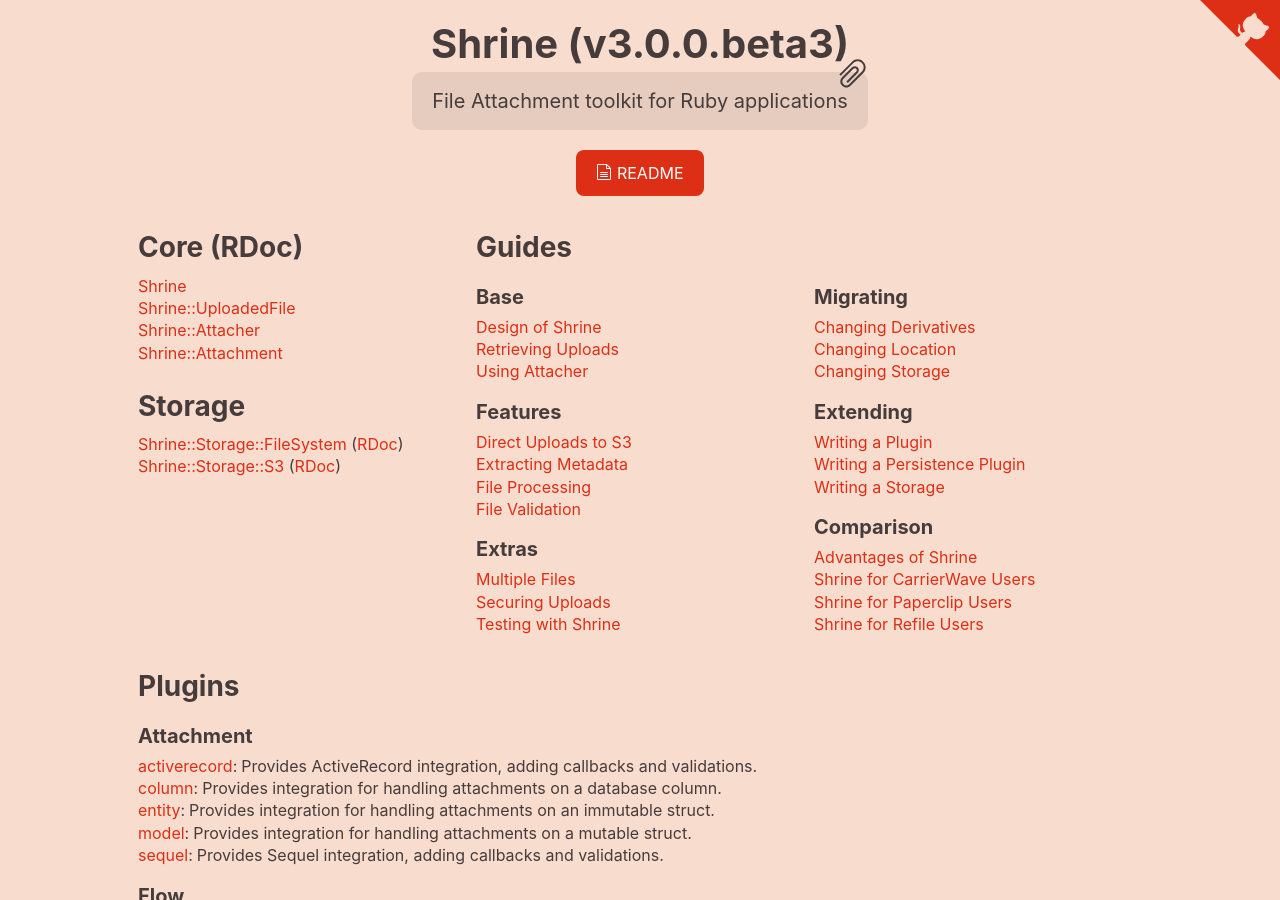
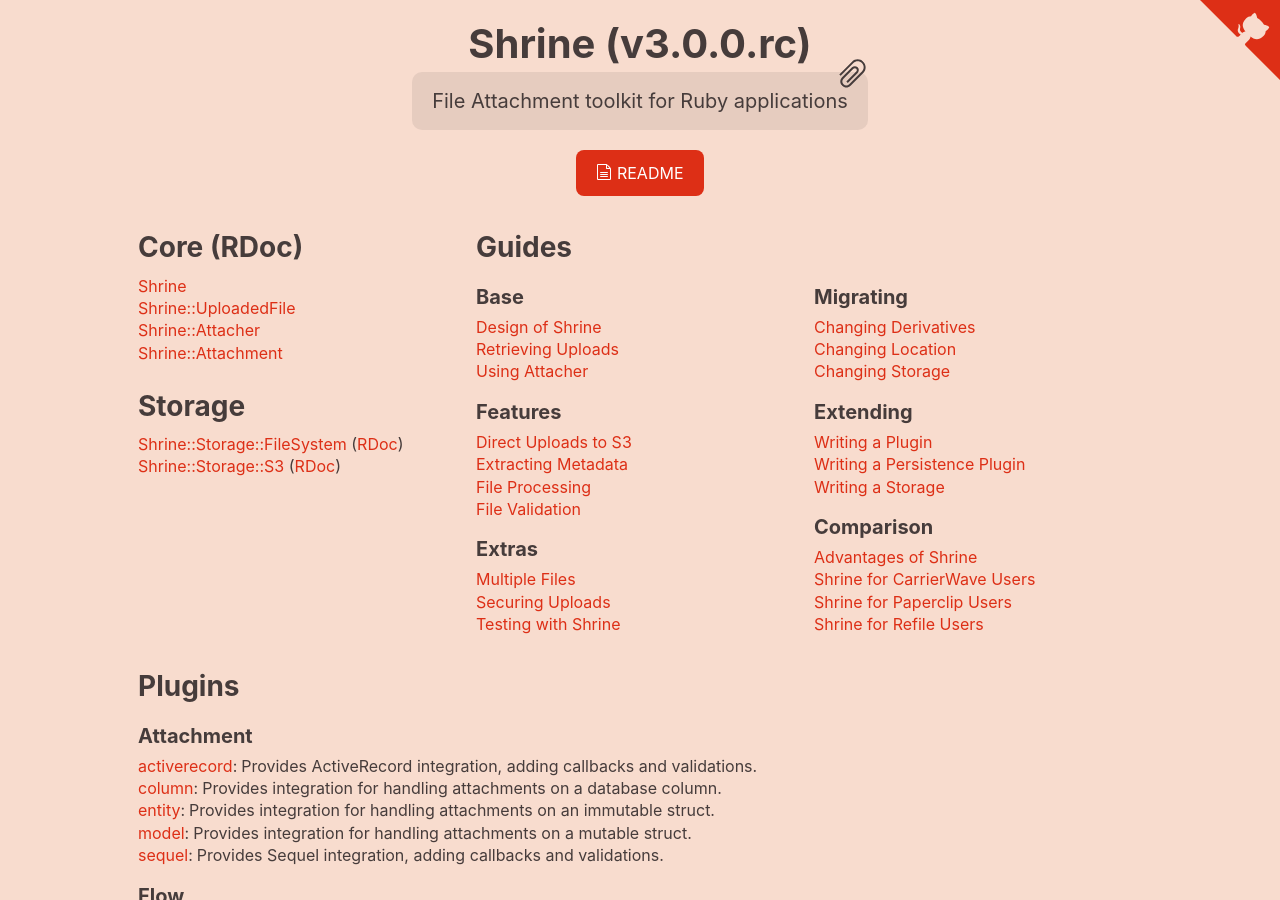
Before and after one commit to avinashcodeer/Romenics, a Jekyll site: the page built from www/index.html, in a window 1280 px wide and 900 px high. Built offline with Jekyll 4.4.1, drawn with Linux system fonts in a browser that asks for light colours; emoji names are drawn with the system emoji font.

Commit message:
Bump to 3.0.0.rc

```diff
--- a/lib/shrine/version.rb
+++ b/lib/shrine/version.rb
@@ -9,7 +9,7 @@
     MAJOR = 3
     MINOR = 0
     TINY  = 0
-    PRE   = "beta3"
+    PRE   = "rc"
 
     STRING = [MAJOR, MINOR, TINY, PRE].compact.join(".")
   end
--- a/www/_data/versions.yml
+++ b/www/_data/versions.yml
@@ -1,7 +1,7 @@
 -
   -
     name: "3.0.0"
-    abbr: "3.0.0.beta3"
+    abbr: "3.0.0.rc"
   -
     name: "2.19.0"
     abbr: "2.19"
--- a/www/index.html
+++ b/www/index.html
@@ -4,7 +4,7 @@
 <header class="header">
   <div class="container">
     <div>
-      <h1>{{ site.title }} (v3.0.0.beta3)</h1>
+      <h1>{{ site.title }} (v{{ site.data.versions[0][0].abbr }})</h1>
       <p>
         <span class="text">{{ site.description }}</span>
         <svg class="icon" viewBox="0 0 16 16" width="32" height="32" fill="currentColor">
@@ -13,7 +13,7 @@
         </svg>
       </p>
     </div>
-    <a class="btn" href="https://github.com/shrinerb/shrine/blob/v3.0.0.beta3/README.md#readme">
+    <a class="btn" href="https://github.com/shrinerb/shrine/blob/v{{ site.data.versions[0][0].abbr }}/README.md#readme">
       <svg width="16" height="16" viewBox="0 0 1024 1024" fill="currentColor"><path d="M917.806 229.076c-22.212-30.292-53.174-65.7-87.178-99.704s-69.412-64.964-99.704-87.178c-51.574-37.82-76.592-42.194-90.924-42.194h-496c-44.112 0-80 35.888-80 80v864c0 44.112 35.888 80 80 80h736c44.112 0 80-35.888 80-80v-624c0-14.332-4.372-39.35-42.194-90.924zM785.374 174.626c30.7 30.7 54.8 58.398 72.58 81.374h-153.954v-153.946c22.984 17.78 50.678 41.878 81.374 72.572zM896 944c0 8.672-7.328 16-16 16h-736c-8.672 0-16-7.328-16-16v-864c0-8.672 7.328-16 16-16 0 0 495.956-0.002 496 0v224c0 17.672 14.326 32 32 32h224v624z"></path><path d="M736 832h-448c-17.672 0-32-14.326-32-32s14.328-32 32-32h448c17.674 0 32 14.326 32 32s-14.326 32-32 32z"></path><path d="M736 704h-448c-17.672 0-32-14.326-32-32s14.328-32 32-32h448c17.674 0 32 14.326 32 32s-14.326 32-32 32z"></path><path d="M736 576h-448c-17.672 0-32-14.326-32-32s14.328-32 32-32h448c17.674 0 32 14.326 32 32s-14.326 32-32 32z"></path></svg>
       README
     </a>
@@ -41,7 +41,7 @@
           <ul>
             {% for item in site.data.storages %}
             <li>
-              <a href="https://github.com/shrinerb/shrine/blob/v3.0.0.beta3/doc/{{ item.guide }}#readme">
+              <a href="https://github.com/shrinerb/shrine/blob/v{{ site.data.versions[0][0].abbr }}/doc/{{ item.guide }}#readme">
                 {{ item.name }}
               </a>
               (<a href="{{ site.url }}/rdoc/classes/{{ item.rdoc }}">RDoc</a>)
@@ -57,7 +57,7 @@
           <ul>
             {% for guide in item[1] %}
             <li>
-              <a href="https://github.com/shrinerb/shrine/blob/v3.0.0.beta3/doc/{{ guide.path }}#readme">
+              <a href="https://github.com/shrinerb/shrine/blob/v{{ site.data.versions[0][0].abbr }}/doc/{{ guide.path }}#readme">
                 {{ guide.name }}
               </a>
             </li>
@@ -73,7 +73,7 @@
           <ul>
             {% for guide in item[1] %}
             <li>
-              <a href="https://github.com/shrinerb/shrine/blob/v3.0.0.beta3/doc/{{ guide.path }}#readme">
+              <a href="https://github.com/shrinerb/shrine/blob/v{{ site.data.versions[0][0].abbr }}/doc/{{ guide.path }}#readme">
                 {{ guide.name }}
               </a>
             </li>
@@ -91,7 +91,7 @@
       <dl>
         {% for plugin in item[1] %}
         <dt>
-          <a href="https://github.com/shrinerb/shrine/blob/v3.0.0.beta3/doc/plugins/{{ plugin.name }}.md#readme">{{ plugin.name }}</a>:
+          <a href="https://github.com/shrinerb/shrine/blob/v{{ site.data.versions[0][0].abbr }}/doc/plugins/{{ plugin.name }}.md#readme">{{ plugin.name }}</a>:
         </dt>
         <dd>
           <div>{{ plugin.description }}</div>
```
Also changed, not shown: CHANGELOG.md.
